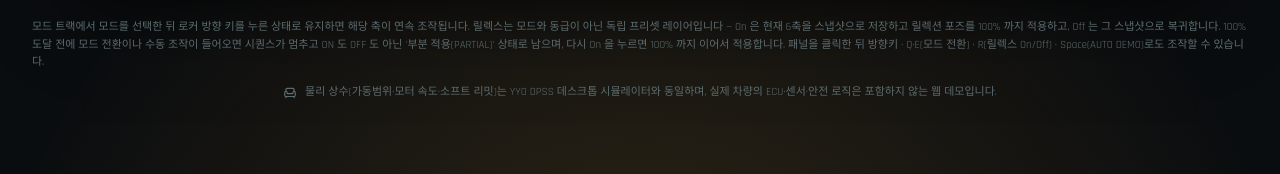
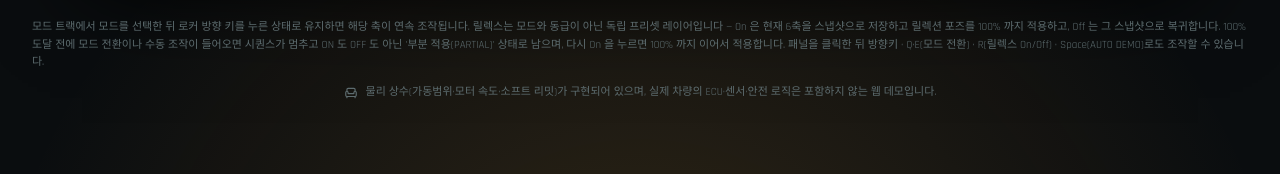
Before and after one commit to sjw1980/yyo-home-v2, a React (Vite) app: page / in a window 1280 px wide. Shown: the part 6096-6270 px from the top of the page. Built offline with nearby package versions, Linux system fonts and the light colour scheme.

Commit message:
fix: update translations for seat disclaimer to improve clarity and accuracy

```diff
--- a/src/data.ts
+++ b/src/data.ts
@@ -362,8 +362,8 @@ export const translations: TranslationDictionary = {
     en: "Reset All Axes to Center"
   },
   "Seat Disclaimer": {
-    ko: "물리 상수(가동범위·모터 속도·소프트 리밋)는 YYO DPSS 데스크톱 시뮬레이터와 동일하며, 실제 차량의 ECU·센서·안전 로직은 포함하지 않는 웹 데모입니다.",
-    en: "Physics constants (travel, motor speed, soft limits) mirror the YYO DPSS desktop simulator. This web demo contains no vehicle ECU, sensors or safety logic."
+    ko: "물리 상수(가동범위·모터 속도·소프트 리밋)가 구현되어 있으며, 실제 차량의 ECU·센서·안전 로직은 포함하지 않는 웹 데모입니다.",
+    en: "Physics constants (travel range, motor speed, soft limits) are implemented. This web demo contains no vehicle ECU, sensors or safety logic."
   },
 
   // Footer / Corporate Info
```
